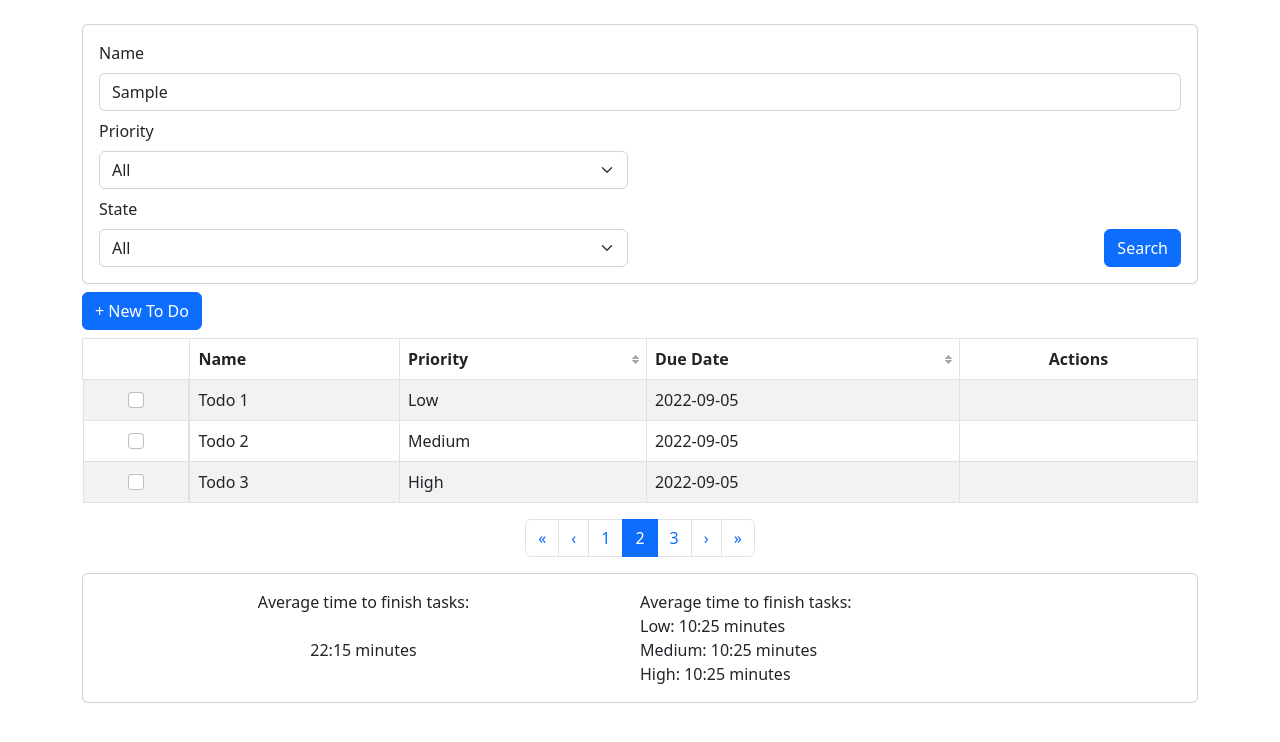
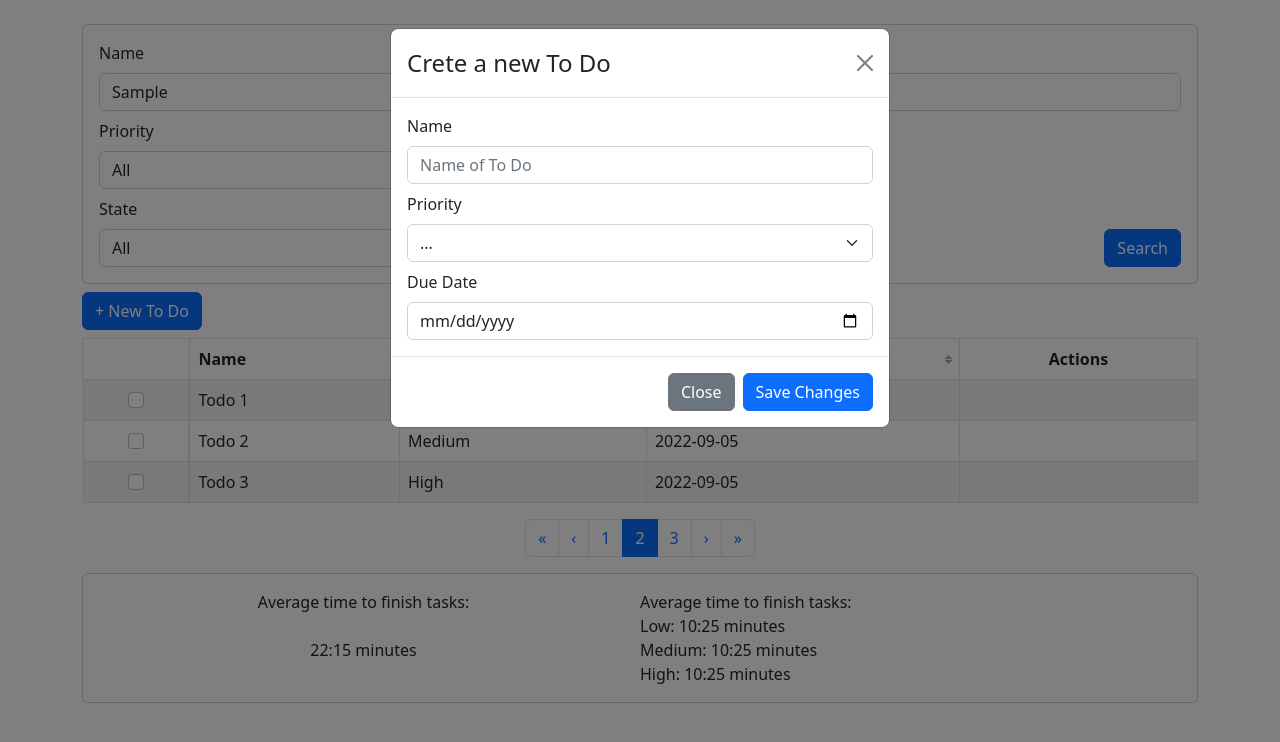
Before and after one commit to Zivangu9/todo-app-apprentice-frontend, a React (Create React App) app: page / in a window 1280 px wide. Both pictures are taken after typing "Sample" into the empty fields and a click on the button "+ New To Do". Shown: the top 742 px of the page. Built offline with nearby package versions, Linux system fonts and the light colour scheme; what @fortawesome/fontawesome would draw is missing.

Commit message:
Add Modal to create Todo
Remove import of TodoModel,css

```diff
--- a/src/App.js
+++ b/src/App.js
@@ -1,14 +1,22 @@
+import { useRef } from "react";
 import { Button, Container } from "react-bootstrap";
 import Filter from "./components/todos/Filter";
 import Metrics from "./components/todos/Metrics";
 import TodoPagination from "./components/todos/TodoPagination";
 import TodosTable from "./components/todos/TodosTable";
+import TodoModal from "./components/ui/TodoModal";
 
 const App = () => {
+  const modalRef = useRef();
+  const handleShow = () => {
+    if (modalRef.current !== undefined )
+      modalRef.current.showModal();
+  };
   return (
     <Container className="pt-4">
+      <TodoModal ref={modalRef}></TodoModal>
       <Filter />
-      <Button className="my-2">+ New To Do</Button>
+      <Button className="my-2" onClick={handleShow}>+ New To Do</Button>
       <TodosTable />
       <TodoPagination className="mx-auto" />
       <Metrics />
--- a/src/components/ui/Input.js
+++ b/src/components/ui/Input.js
@@ -1,12 +1,13 @@
+import { forwardRef } from "react";
 import { Form } from "react-bootstrap";
 
-const Input = ({ label, type, placeholder }) => {
+const Input = forwardRef(({ label, type, placeholder }, ref) => {
   return (
     <Form.Group controlId={label}>
       <Form.Label>{label}</Form.Label>
-      <Form.Control type={type} placeholder={placeholder}></Form.Control>
+      <Form.Control ref={ref} type={type} placeholder={placeholder}></Form.Control>
     </Form.Group>
   );
-};
+});
 
 export default Input;
--- a/src/components/ui/Select.js
+++ b/src/components/ui/Select.js
@@ -1,15 +1,16 @@
+import { forwardRef } from "react";
 import { Form } from "react-bootstrap";
 
-const Select = ({ label, options, className }) => {
+const Select = forwardRef(({ label, options, className }, ref) => {
   return (
     <Form.Group className={className} controlId={label}>
       <Form.Label>{label}</Form.Label>
-      <Form.Select>
+      <Form.Select ref={ref}>
         {options.map((option) => {
           return <option key={option.text} value={option.value}>{option.text}</option>;
         })}
       </Form.Select>
     </Form.Group>
   );
-};
+});
 export default Select;
--- /dev/null
+++ b/src/components/ui/TodoModal.js
@@ -0,0 +1,90 @@
+import { forwardRef, useImperativeHandle, useRef, useState } from "react";
+import { Button, Form, Modal } from "react-bootstrap";
+import { getApiUrl } from "../../helper/Api";
+import Input from "./Input";
+import Select from "./Select";
+const portalOverlays = document.getElementById("overlays");
+const TodoModal = forwardRef((props, ref) => {
+  const [show, setShow] = useState(false);
+  const handleClose = () => setShow(false);
+  const handleShow = () => setShow(true);
+  const nameRef = useRef();
+  const priotityRef = useRef();
+  const dueDateRef = useRef();
+  useImperativeHandle(ref, () => ({ showModal: handleShow }));
+  const handleCreteTodo = async () => {
+    try {
+      const response = await fetch(getApiUrl() + "/todos", {
+        method: "POST",
+        body: JSON.stringify({
+          name: nameRef.current.value,
+          priority: priotityRef.current.value,
+          dueDate:
+            dueDateRef.current.value === "" ? null : dueDateRef.current.value,
+        }),
+        headers: {
+          "Content-Type": "application/json",
+          Accept: "application/json",
+        },
+      });
+      if (!response.ok && response.status !== 400) {
+        throw new Error(`Error! status: ${response.status}`);
+      }
+      const result = await response.json();
+      if (response.status === 400) {
+        console.log(
+          result.errors.map((error) => {
+            return error.defaultMessage;
+          })
+        );
+        return;
+      }
+      console.log("result is: ", JSON.stringify(result, null, 4));
+      handleClose();
+      //   setData(result);
+    } catch (err) {
+      console.log(err.message);
+    }
+  };
+  return (
+    <Modal show={show} onHide={handleClose}>
+      <Modal.Header closeButton>
+        <Modal.Title>Crete a new To Do</Modal.Title>
+      </Modal.Header>
+      <Modal.Body>
+        <Form>
+          <Input
+            ref={nameRef}
+            label="Name"
+            type="text"
+            placeholder="Name of To Do"
+          />
+          <Select
+            ref={priotityRef}
+            className="mt-2"
+            label="Priority"
+            options={[
+              { value: null, text: "..." },
+              { value: "LOW", text: "Low" },
+              { value: "MEDIUM", text: "Medium" },
+              { value: "HIGH", text: "High" },
+            ]}
+          />
+          <Form.Group className="mt-2" controlId="DueDate">
+            <Form.Label>Due Date</Form.Label>
+            <Form.Control type="date" ref={dueDateRef} />
+          </Form.Group>
+        </Form>
+      </Modal.Body>
+      <Modal.Footer>
+        <Button variant="secondary" onClick={handleClose}>
+          Close
+        </Button>
+        <Button variant="primary" onClick={handleCreteTodo}>
+          Save Changes
+        </Button>
+      </Modal.Footer>
+    </Modal>
+  );
+});
+export default TodoModal;
--- /dev/null
+++ b/src/helper/Api.js
@@ -0,0 +1,6 @@
+export const getApiUrl = () => {
+  switch (process.env.NODE_ENV) {
+    default:
+      return "http://localhost:9090";
+  }
+};
--- a/src/index.js
+++ b/src/index.js
@@ -1,4 +1,4 @@
-import 'bootstrap/dist/css/bootstrap.css';
+import "bootstrap/dist/css/bootstrap.css";
 import React from "react";
 import ReactDOM from "react-dom/client";
 import App from "./App";
```
